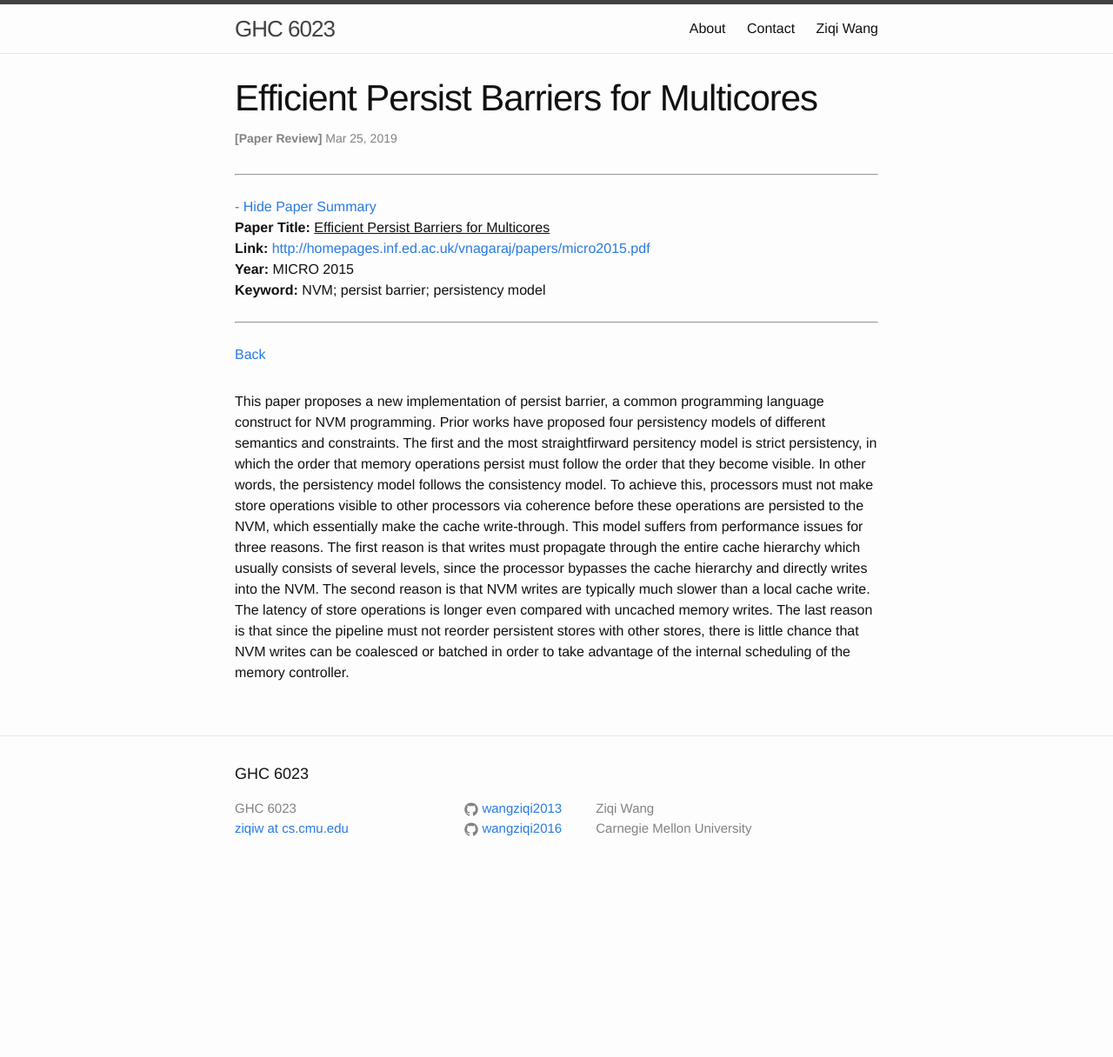
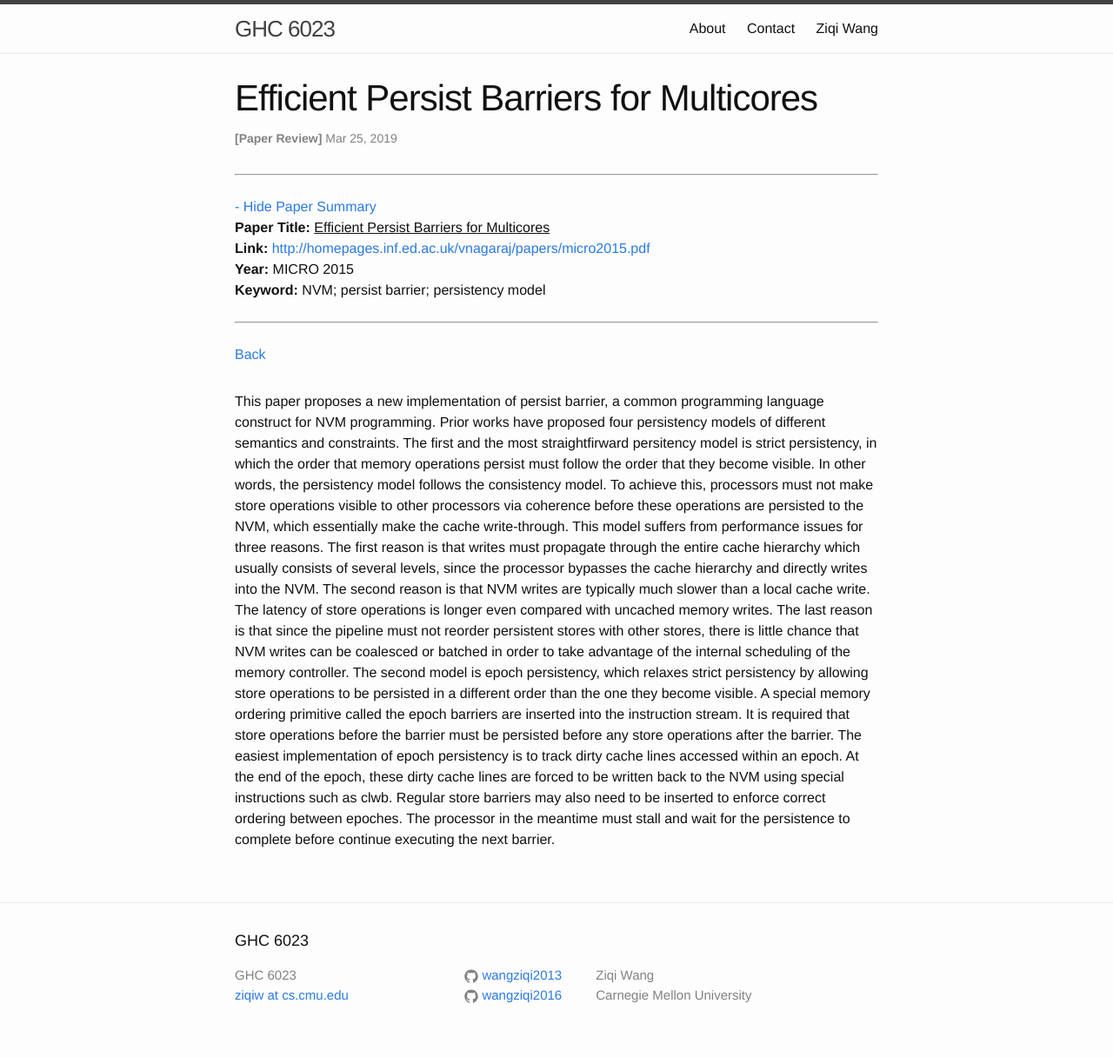
Before and after one commit to wangziqi2013/wangziqi2013.github.io, a Jekyll site: the page built from _posts/2019-03-24-efficient-persist-barriers-for-multicores.markdown, in a window 1280 px wide. Shown: the whole page at 87% size. Built offline with Jekyll 4.4.1, drawn with Linux system fonts in a browser that asks for light colours; before the commit the page ends 1024 px from its top, so only the background shows below that.

Commit message:
Adding epoch persistency

```diff
--- a/_posts/2019-03-24-efficient-persist-barriers-for-multicores.markdown
+++ b/_posts/2019-03-24-efficient-persist-barriers-for-multicores.markdown
@@ -23,4 +23,11 @@ writes must propagate through the entire cache hierarchy which usually consists
 bypasses the cache hierarchy and directly writes into the NVM. The second reason is that NVM writes are typically much slower
 than a local cache write. The latency of store operations is longer even compared with uncached memory writes. The last reason
 is that since the pipeline must not reorder persistent stores with other stores, there is little chance that NVM writes
-can be coalesced or batched in order to take advantage of the internal scheduling of the memory controller.
+can be coalesced or batched in order to take advantage of the internal scheduling of the memory controller. The second model is
+epoch persistency, which relaxes strict persistency by allowing store operations to be persisted in a different order than
+the one they become visible. A special memory ordering primitive called the epoch barriers are inserted into the instruction
+stream. It is required that store operations before the barrier must be persisted before any store operations after the
+barrier. The easiest implementation of epoch persistency is to track dirty cache lines accessed within an epoch. At the end
+of the epoch, these dirty cache lines are forced to be written back to the NVM using special instructions such as clwb.
+Regular store barriers may also need to be inserted to enforce correct ordering between epoches. The processor in the meantime
+must stall and wait for the persistence to complete before continue executing the next barrier.
```
